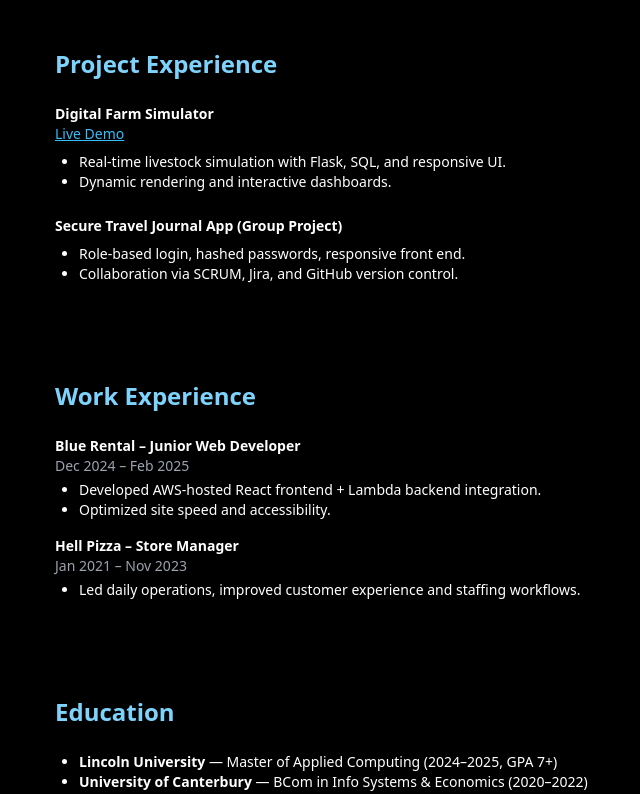
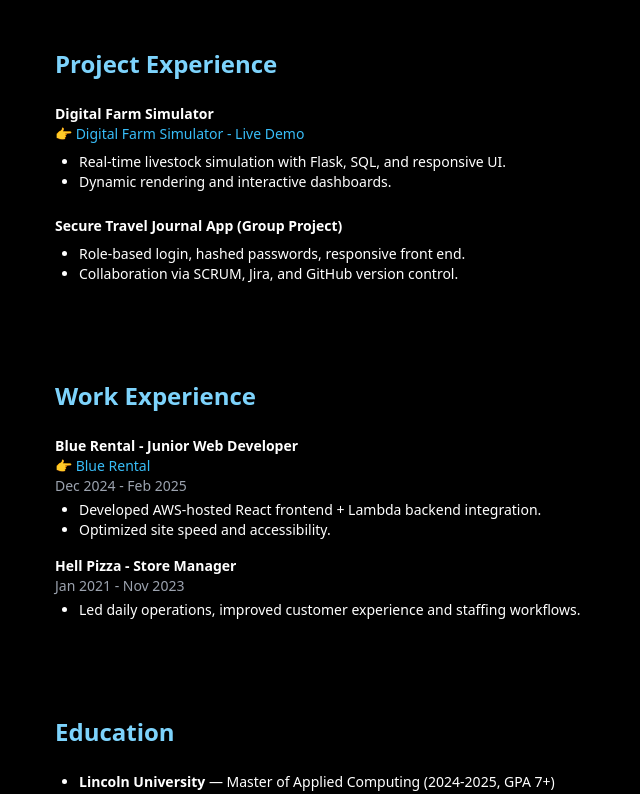
Before and after one commit to RealFifii/Phoebe-Portfolio, a React (Create React App) app: page / in a window 1280 px wide. Shown: the part 1120-1914 px from the top of the page, without its empty margins (97-737 px from the left). Built offline with nearby package versions, Linux system fonts and the light colour scheme.

Commit message:
update details

```diff
--- a/src/App.js
+++ b/src/App.js
@@ -48,7 +48,7 @@ function App() {
               alt="Wenfei Lu"
               className="w-32 h-32 mx-auto rounded-full border-4 border-white mb-4 shadow-lg"
             />
-            <h1 className="text-4xl font-bold">Hi, I'm Wenfei Lu</h1>
+            <h1 className="text-4xl font-bold">Hi, I'm Phoebe Lu</h1>
             <p className="mt-2 text-lg">
               Full-Stack Developer | React, Node.js, AWS | Christchurch
             </p>
@@ -95,7 +95,8 @@ function App() {
             <div className="space-y-6 text-sm">
               <div>
                 <h4 className="font-semibold">Digital Farm Simulator</h4>
-                <a href="https://fglcomp639.pythonanywhere.com/" className="text-sky-400 underline" target="_blank" rel="noreferrer">Live Demo</a>
+                <a href="https://fglcomp639.pythonanywhere.com/" className="text-sky-400" target="_blank" rel="noreferrer">
+                👉 Digital Farm Simulator - Live Demo</a>
                 <ul className="list-disc ml-6 mt-2">
                   <li>Real-time livestock simulation with Flask, SQL, and responsive UI.</li>
                   <li>Dynamic rendering and interactive dashboards.</li>
@@ -116,16 +117,18 @@ function App() {
             <h2 className="text-2xl font-semibold mb-6 text-sky-300">Work Experience</h2>
             <div className="space-y-4 text-sm">
               <div>
-                <h4 className="font-semibold">Blue Rental – Junior Web Developer</h4>
-                <p className="text-gray-400">Dec 2024 – Feb 2025</p>
+                <h4 className="font-semibold">Blue Rental - Junior Web Developer</h4>
+                <a href="https://bluerental.co.nz/" className="text-sky-400" target="_blank" rel="noreferrer">
+                👉 Blue Rental</a>
+                <p className="text-gray-400">Dec 2024 - Feb 2025</p>
                 <ul className="list-disc ml-6 mt-1">
                   <li>Developed AWS-hosted React frontend + Lambda backend integration.</li>
                   <li>Optimized site speed and accessibility.</li>
                 </ul>
               </div>
               <div>
-                <h4 className="font-semibold">Hell Pizza – Store Manager</h4>
-                <p className="text-gray-400">Jan 2021 – Nov 2023</p>
+                <h4 className="font-semibold">Hell Pizza - Store Manager</h4>
+                <p className="text-gray-400">Jan 2021 - Nov 2023</p>
                 <ul className="list-disc ml-6 mt-1">
                   <li>Led daily operations, improved customer experience and staffing workflows.</li>
                 </ul>
@@ -137,8 +140,8 @@ function App() {
           <section id="education" className="py-12 px-6 max-w-5xl mx-auto">
             <h2 className="text-2xl font-semibold mb-6 text-sky-300">Education</h2>
             <ul className="list-disc ml-6 text-sm">
-              <li><strong>Lincoln University</strong> — Master of Applied Computing (2024–2025, GPA 7+)</li>
-              <li><strong>University of Canterbury</strong> — BCom in Info Systems & Economics (2020–2022)</li>
+              <li><strong>Lincoln University</strong> — Master of Applied Computing (2024-2025, GPA 7+)</li>
+              <li><strong>University of Canterbury</strong> — BCom in Info Systems & Economics (2020-2022)</li>
             </ul>
           </section>
 
```
Also changed, not shown: 1 other file (tests, documents, lock files or other folders).
